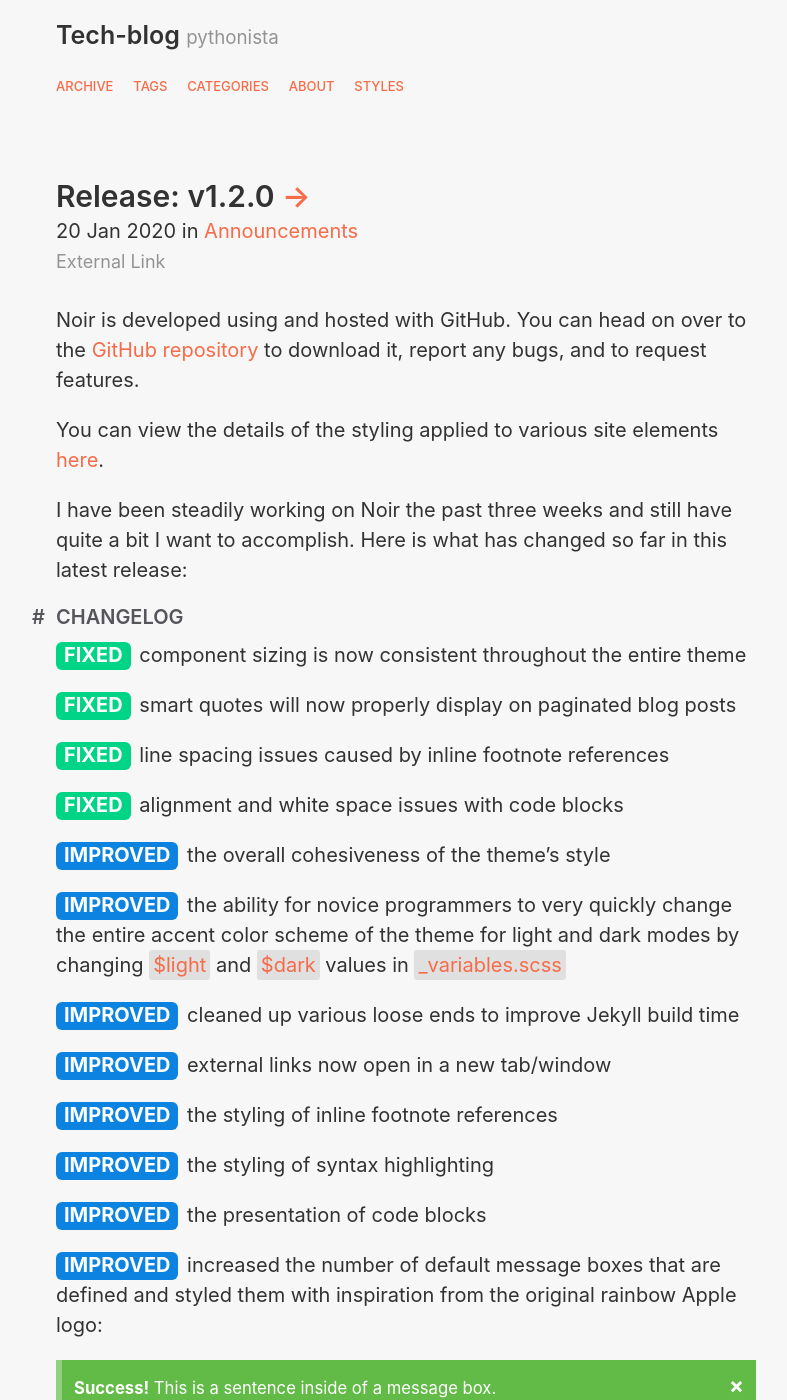
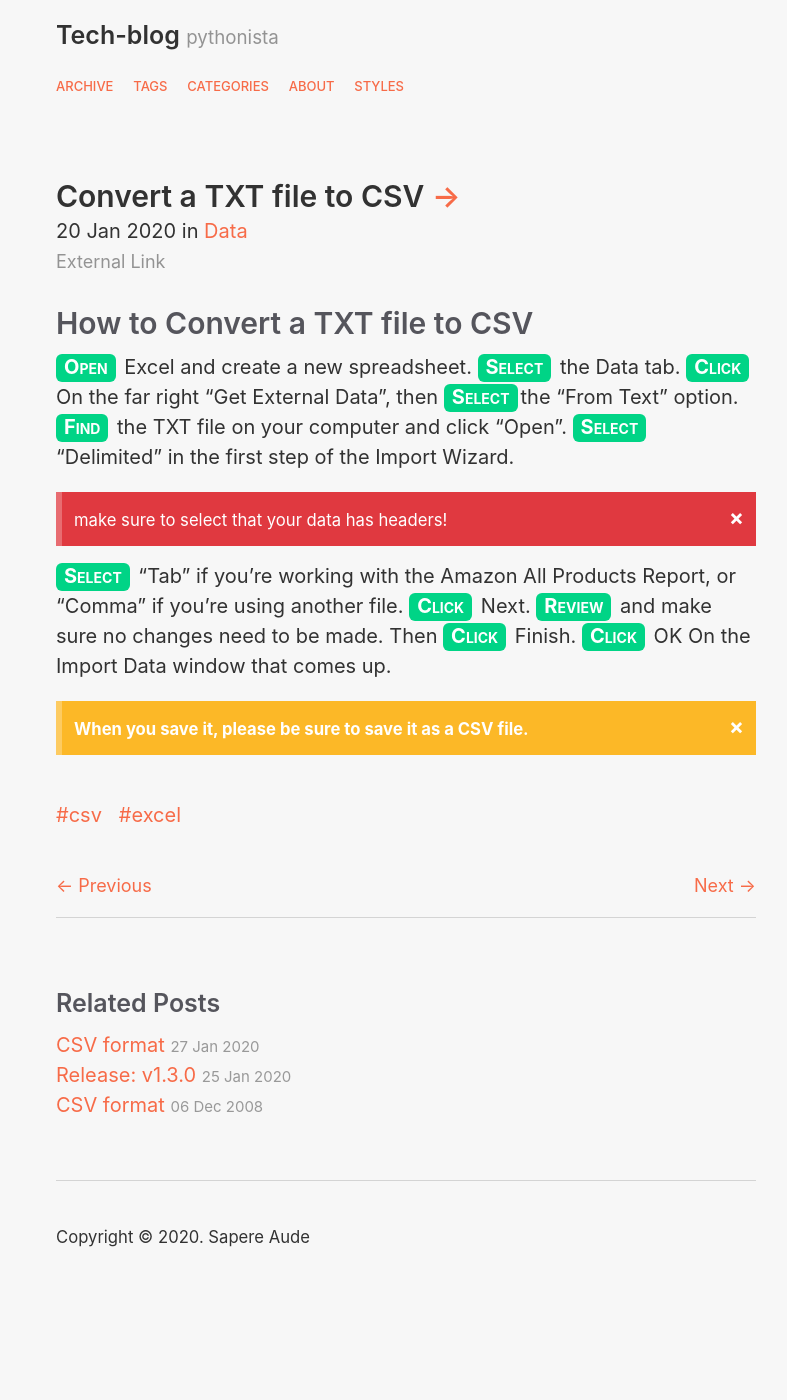
Before and after one commit to Milko-R/Milko-R.github.io, a Jekyll site: the page built from _posts/2020-01-20-release-v-1-2-0.md, in a window 1280 px wide and 1400 px high. Shown: the whole window, without its empty margins (234-1021 px from the left). Built offline with Jekyll 4.4.1, drawn with Linux system fonts in a browser that asks for light colours; some of the changed text lies outside the part shown.

Commit message:
Update 2020-01-20-release-v-1-2-0.md

```diff
--- a/_posts/2020-01-20-release-v-1-2-0.md
+++ b/_posts/2020-01-20-release-v-1-2-0.md
@@ -1,86 +1,26 @@
 ---
 layout: post
-title: "Release: v1.2.0"
+title: "Convert a TXT file to CSV"
 date: 2020-01-20 12:30:45
-categories: [Announcements]
-tags: [programming, development, git]
+categories: [Data]
+tags: [csv, excel]
 link: https://github.com/essentialenemy/noir
 ---
 
-Noir is developed using and hosted with GitHub. You can head on over to the [GitHub repository]({{ site.github.repo }}) to download it, report any bugs, and to request features.
+# How to Convert a TXT file to CSV
 
-You can view the details of the styling applied to various site elements [here](/styles/).
 
-I have been steadily working on Noir the past three weeks and still have quite a bit I want to accomplish. Here is what has changed so far in this latest release:
+<span class="fixed">Open</span>   Excel and create a new spreadsheet.
+<span class="fixed">Select</span> the Data tab.
+<span class="fixed">Click</span> On the far right “Get External Data”, then <span class="fixed">Select</span>the “From Text” option.
+<span class="fixed">Find</span> the TXT file on your computer and click “Open”.
+<span class="fixed">Select</span> “Delimited” in the first step of the Import Wizard.
+<p class="red"><span class="closebtn" onclick="this.parentElement.style.display='none';">&times;</span><small><b> </b> make sure to select that your data has headers!</small></p>
 
-#### CHANGELOG
+ <span class="fixed">Select</span>   “Tab” if you’re working with the Amazon All Products Report, or “Comma” if you’re using another file.
+<span class="fixed">Click</span> Next.
+<span class="fixed">Review</span>   and make sure no changes need to be made. Then
+ <span class="fixed">Click</span> Finish.
+ <span class="fixed">Click</span> OK On the Import Data window that comes up.
 
-<span class="fixed">FIXED</span> component sizing is now consistent throughout the entire theme
-
-<span class="fixed">FIXED</span> smart quotes will now properly display on paginated blog posts
-
-<span class="fixed">FIXED</span> line spacing issues caused by inline footnote references
-
-<span class="fixed">FIXED</span> alignment and white space issues with code blocks
-
-<span class="improved">IMPROVED</span> the overall cohesiveness of the theme's style
-
-<span class="improved">IMPROVED</span> the ability for novice programmers to very quickly change the entire
-accent color scheme of the theme for light and dark modes by changing `$light` and `$dark` values in `_variables.scss`
-
-<span class="improved">IMPROVED</span> cleaned up various loose ends to improve Jekyll build time
-
-<span class="improved">IMPROVED</span> external links now open in a new tab/window
-
-<span class="improved">IMPROVED</span> the styling of inline footnote references
-
-<span class="improved">IMPROVED</span> the styling of syntax highlighting
-
-<span class="improved">IMPROVED</span> the presentation of code blocks
-
-<span class="improved">IMPROVED</span> increased the number of default message boxes that are defined and styled them with inspiration from the original rainbow Apple logo:
-
-<p class="green"><span class="closebtn" onclick="this.parentElement.style.display='none';">&times;</span><small><b>Success!</b> This is a sentence inside of a message box.</small></p>
-<p class="yellow"><span class="closebtn" onclick="this.parentElement.style.display='none';">&times;</span><small><b>Caution!</b> This is a sentence inside of a message box.</small></p>
-<p class="orange"><span class="closebtn" onclick="this.parentElement.style.display='none';">&times;</span><small><b>Warning!</b> This is a sentence inside of a message box.</small></p>
-<p class="red"><span class="closebtn" onclick="this.parentElement.style.display='none';">&times;</span><small><b>Danger!</b> This is a sentence inside of a message box.</small></p>
-<p class="purple"><span class="closebtn" onclick="this.parentElement.style.display='none';">&times;</span><small><b>Please Note:</b> This is a sentence inside of a message box.</small></p>
-<p class="blue"><span class="closebtn" onclick="this.parentElement.style.display='none';">&times;</span><small><b>Information:</b> This is a sentence inside of a message box.</small></p>
-
-<span class="added">ADDED</span> button labels! which I am using right now to present the changes
-in this update.
-
-<span class="added">ADDED</span> created a ::before element to headers, styled to mimic many popular Markdown editors and which can be easily customized by you
-
-<span class="added">ADDED</span> linked style posts! Clicking the title of the post takes the visitor to
-the source being linked to, adds an arrow at the end of the post title to indicate
-that it is an external link and also adds a permalink underneath the post date so
-that you are still able to direct visitors to your site first if desired.
-
-*(This post is an example, it links to the theme's GitHub repo)
-
-To create a link post you simply add an additional line to the post front matter
-with the external link source:
-
-{% highlight yaml %}
-link: https://noir.essentialenemy.com/
-{% endhighlight %}
-
-<span class="added">ADDED</span> code blocks now display the language name (^ see it?)
-
-<span class="added">ADDED</span> per post navigation in the form of 'previous' and 'next' links, found at
-the bottom of post content (you can easily make the links display the title of the previous and next posts if you prefer)
-
-<span class="removed">REMOVED</span> the `span` classes for message boxes: warning, info, success and danger have all been depricated in the move to additional, newer ones
-
-<span class="soon">COMING SOON</span> per-post author bio
-
-<span class="soon">COMING SOON</span> built-in category and tags support
-
-<span class="soon">COMING SOON</span> built-in html/css compression (minification)
-
-<span class="soon">COMING SOON</span> built-in navigation area for pages/categories/tags/links
-
----
-
-This theme is a constant work in progress. If you have any issues, questions or suggestions please send them [my way](https://github.com/essentialenemy)...and thank you for your interest in Noir!
+<p class="yellow"><span class="closebtn" onclick="this.parentElement.style.display='none';">&times;</span><small><b>When you save it, please be sure to save it as a CSV file.</b>
```
